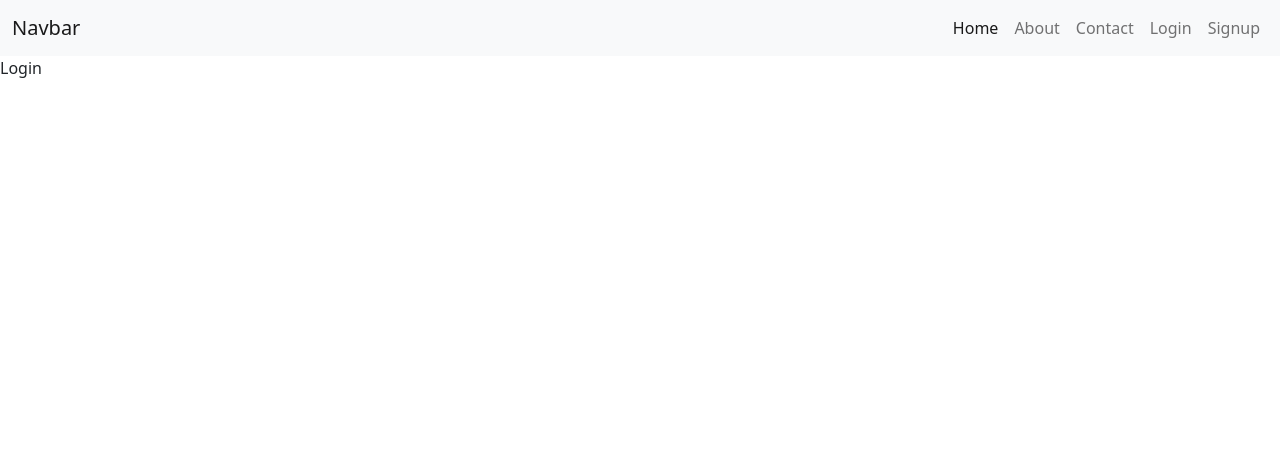
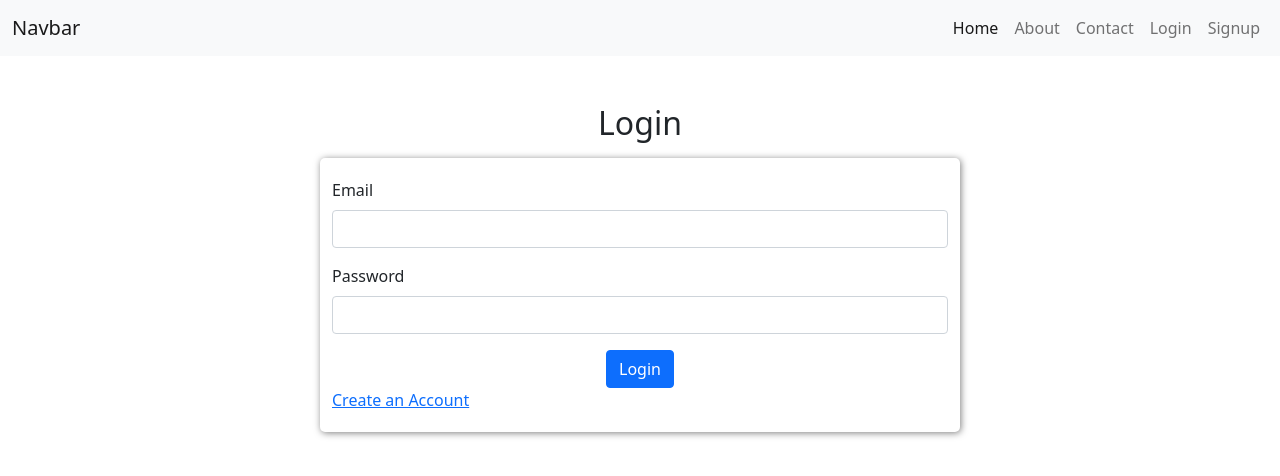
Before and after one commit to Ahtisham-Shakir/MERN, a React (Create React App) app in the folder client/: page /login in a window 1280 px wide. Shown: the top 476 px of the page. Built offline with nearby package versions, Linux system fonts and the light colour scheme.

Commit message:
created login page ui

```diff
--- a/client/src/components/Login.js
+++ b/client/src/components/Login.js
@@ -1,8 +1,47 @@
-import React from 'react'
+import React, { useState } from 'react'
+import { Link } from 'react-router-dom';
 
 const Login = () => {
+  const [login, setLogin] = useState({
+    email: '',
+    password: ''
+  });
+
+  const handleChange = e => {
+    setLogin({
+      ...login,
+      [e.target.name]: e.target.value
+    })
+  }
+
+  const handleSubmit = e => {
+    e.preventDefault();
+    console.log(login);
+  }
+
   return (
-    <div>Login</div>
+    <>
+      <h2 className='text-center mt-5'>Login</h2>
+      <div className='container w-50 box mt-3'>
+        <form className="row g-3" onSubmit={handleSubmit}>
+
+          <div className="col-md-12">
+            <label htmlFor="inputEmail4" className="form-label">Email</label>
+            <input type="email" name='email' value={login.email} onChange={handleChange} className="form-control" id="inputEmail4" />
+          </div>
+
+          <div className="col-md-12">
+            <label htmlFor="password" className="form-label">Password</label>
+            <input type="password" name='password' value={login.password} onChange={handleChange} className="form-control" id="password" />
+          </div>
+
+          <div className="col-12 text-center">
+            <button type="submit" className="btn btn-primary">Login</button>
+          </div>
+        </form>
+        <Link to='/signup'>Create an Account</Link>
+      </div>
+    </>
   )
 }
 
--- a/client/src/components/Signup.js
+++ b/client/src/components/Signup.js
@@ -1,4 +1,5 @@
 import React, { useState } from 'react'
+import { Link } from 'react-router-dom';
 
 const Signup = () => {
   const [register, setRegister] = useState({
@@ -59,6 +60,7 @@ const Signup = () => {
           <button type="submit" className="btn btn-primary">Register</button>
         </div>
       </form>
+      <Link to='/login'>Already have an account?</Link>
     </div>
     </>
   )
```
